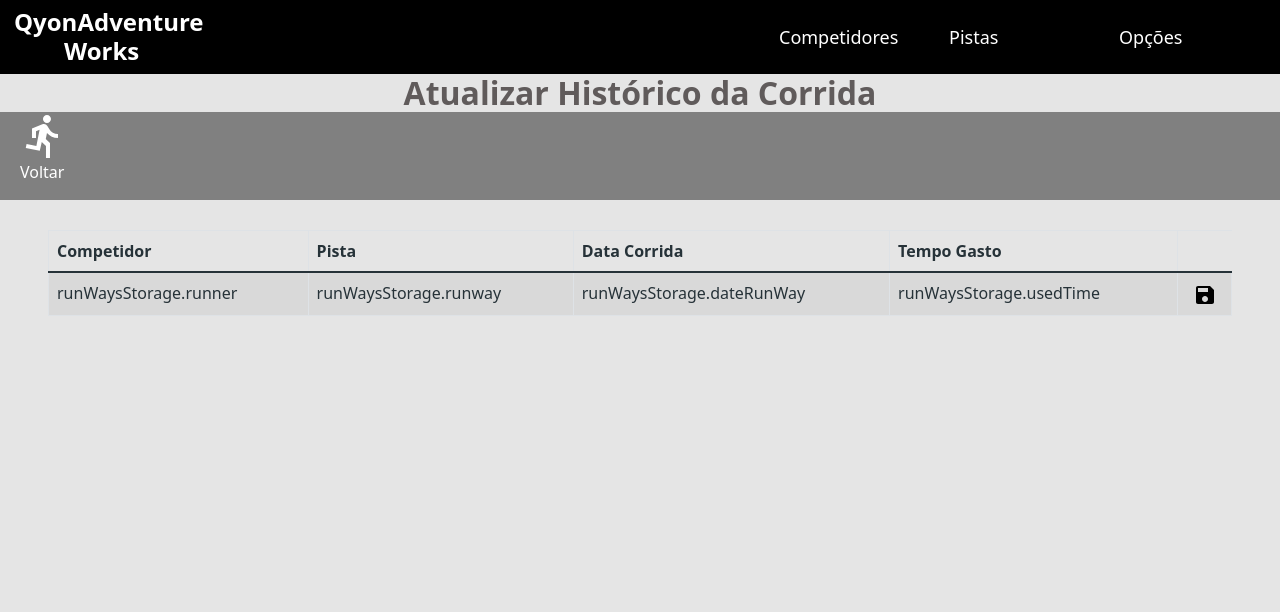
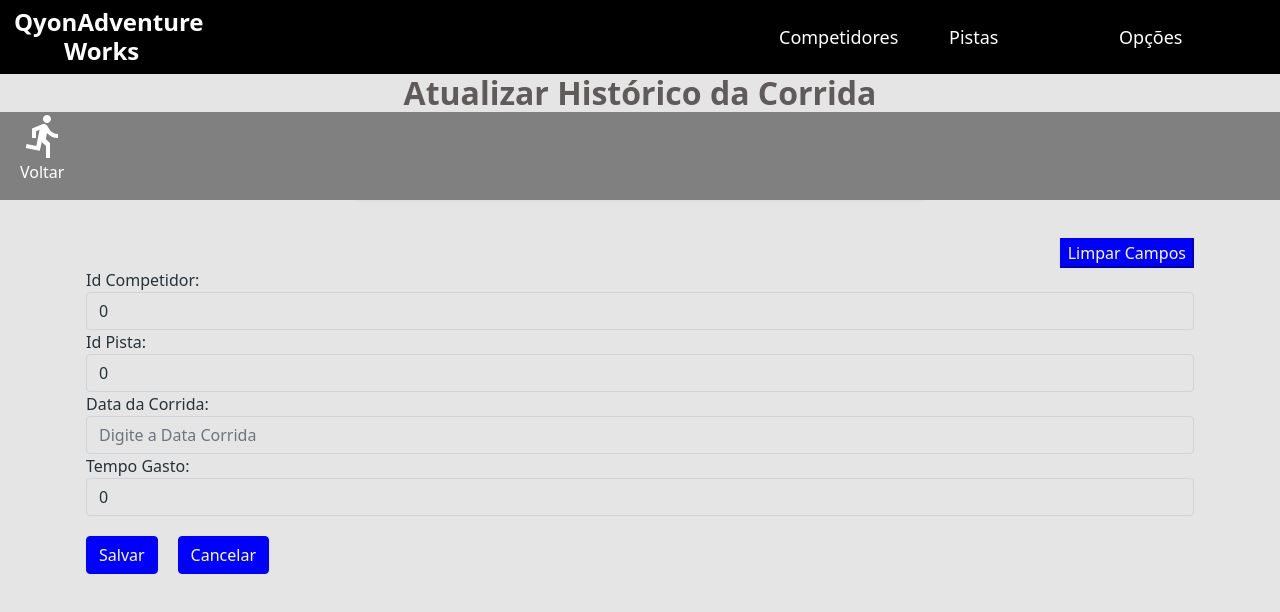
Before and after one commit to Deividwb/QyonAdventureWorks, a React (Create React App) app in the folder front-web-react/: page /opcoes/historicocorrida/atualizar/1 in a window 1280 px wide. Shown: the top 612 px of the page. Built offline with nearby package versions, Linux system fonts and the light colour scheme; no server answers.

Commit message:
Update System

```diff
--- a/front-web-react/src/components/Navbar/index.tsx
+++ b/front-web-react/src/components/Navbar/index.tsx
@@ -28,7 +28,7 @@ const Navbar = () => {
             </li>
 
             <li className="nav-three">
-            <NavLink to="">{<Options/>}</NavLink>
+            <NavLink to="/opcoes/historicocorrida">{<Options/>}</NavLink>
             </li>
           </ul>
         </section>
--- a/front-web-react/src/pages/AddRunWaysStorage/index.tsx
+++ b/front-web-react/src/pages/AddRunWaysStorage/index.tsx
@@ -1,7 +1,74 @@
 import './styles.css';
-import { Link } from 'react-router-dom';
+import { Link, useParams } from 'react-router-dom';
+import { ChangeEvent, useEffect, useState } from 'react';
+import api from 'Services/api';
+
+
+interface IAddRunWaysStorage {
+  id: number;
+  runner: number;
+  runway: number;
+  dateRunWay: string;
+  usedTime: number;
+}
 
 const AddRunWaysStorage = () => {
+
+  const { id } = useParams<{ id: string }>();
+
+  const [model, setModel] = useState<IAddRunWaysStorage>({
+    id: 0,
+    runner: 0,
+    runway: 0,
+    dateRunWay: '',
+    usedTime: 0,
+  });
+
+  useEffect(() => {
+    loadAddRunWaysStorage();
+  }, []);
+
+  async function loadAddRunWaysStorage() {
+    const response = await api.get('/runways-storage');
+    //console.log(response.data);
+    setModel(response.data);
+  }
+
+  ////////
+  useEffect(() => {
+    if (id !== undefined) {
+      findAddRunWayStorage(id);
+    }
+  }, [id]);
+
+  function updateModel(e: ChangeEvent<HTMLInputElement>) {
+    setModel({
+      ...model,
+      [e.target.name]: e.target.value,
+    });
+  }
+
+  async function onSubmit(e: ChangeEvent<HTMLFormElement>) {
+    e.preventDefault();
+
+    if (id !== undefined) {
+      const response = await api.put(`runways-storage/${id}`, model);
+    } else {
+      const response = await api.post('/runways-storage', model);
+    }
+  }
+
+  async function findAddRunWayStorage(id: string) {
+    const response = await api.get(`runways-storage/${id}`);
+    setModel({
+      id: response.data.id,
+      runner: response.data.runner,
+      runway: response.data.runway,
+      dateRunWay: response.data.dateRunWay,
+      usedTime: response.data.usedTime,
+    });
+  }
+
   return (
     <div>
       <div className="container">
@@ -10,7 +77,7 @@ const AddRunWaysStorage = () => {
             <h3 className="text-center">Adicionar Histórico de Corrida</h3>
 
             <div className="card-body">
-              <form action="/competidores">
+              <form onSubmit={onSubmit}>
                 <div className="btn-reset">
                   <input
                     className="btn-secondary"
@@ -62,9 +129,9 @@ const AddRunWaysStorage = () => {
                 </div>
 
 
-                <Link className="btn btn-secondary" to="/opcoes/historicocorrida">
+                <button  type='submit' className="btn btn-secondary" >
                   Salvar
-                </Link>
+                </button>
 
                 <Link
                   className="btn btn-secondary btn-cancel"
--- a/front-web-react/src/pages/AddRunner/index.tsx
+++ b/front-web-react/src/pages/AddRunner/index.tsx
@@ -22,7 +22,7 @@ const AddRunner = () => {
     sexo: '',
     bodyTemperature: 0,
     weight: 0,
-    height: 0,
+    height: 0
   });
 
   useEffect(() => {
@@ -42,10 +42,10 @@ const AddRunner = () => {
 
     if (id !== undefined){
 
-      const response = await api.put(`runners/${id}`, model)
+      const response = await api.put(`runways-storage/${id}`, model)
     }else {
 
-    const response = await api.post('/runners', model)
+    const response = await api.post('/runways-storage', model)
     //console.log(response)
   }
   back()
@@ -60,7 +60,7 @@ const AddRunner = () => {
 
 
   async function findRunner (id: string) {
-    const response = await api.get(`runners/${id}`)
+    const response = await api.get(`runways-storage/${id}`)
     setModel({
       name: response.data.name,
       sexo: response.data.sexo,
@@ -76,6 +76,7 @@ const AddRunner = () => {
         <div className="row">
           <div className="card col-md-6 offset-md-3 offset-md-3">
             <h3 className="text-center">Adicionar Competidor/Atualizar</h3>
+
 
             <div className="card-body">
               <form onSubmit={onSubmit} >
@@ -173,6 +174,9 @@ const AddRunner = () => {
                 </Link>
               </form>
             </div>
+
+
+
           </div>
         </div>
       </div>
--- a/front-web-react/src/pages/RunWaysStorage/index.tsx
+++ b/front-web-react/src/pages/RunWaysStorage/index.tsx
@@ -1,15 +1,89 @@
 import  './styles.css';
 
-import { Link } from 'react-router-dom';
+import { Link, useParams } from 'react-router-dom';
 import { ReactComponent as RunImg } from 'assets/images/run.svg';
 import { ReactComponent as UpdateImg } from 'assets/images/update.svg';
+import { ChangeEvent, useEffect, useState } from 'react';
+import api from 'Services/api';
+import { RunWayStorage } from 'types/runway-storage';
+
+interface IRunWayStorage {
+    runner:number;
+    runway:number;
+    dateRunWay:string;
+    usedTime:number;
+}
+
+const RunWaysStorage = () => {
+
+  const { id } = useParams<{ id: string }>();
+  const [runWayStorage, setRunWayStorage] = useState<RunWayStorage[]>([]);
+
+
+  useEffect(() => {
+    loadRunWaysStorage();
+  }, []);
+
+
+  async function loadRunWaysStorage() {
+
+    const response = await api.get('/runways-storage');
+    //console.log(response.data);
+    setRunWayStorage(response.data)
+  }
+
+
+  const [model, setModel] = useState<IRunWayStorage>({
+    runner:0,
+    runway:0,
+    dateRunWay:'',
+    usedTime:0
+  });
+/////apagar
+
+  useEffect(() => {
+    if (id !== undefined){
+      findRunWayStorage(id)}
+  },[id])
+
+  function updateModel(e: ChangeEvent<HTMLInputElement>) {
+    setModel({
+      ...model,
+      [e.target.name]: e.target.value,
+    });
+  }
+
+  async function onSubmit (e: ChangeEvent<HTMLFormElement>) {
+    e.preventDefault()
+
+    if (id !== undefined){
+
+      const response = await api.put(`runways-storage/${id}`, model)
+    }else {
+
+    const response = await api.post('/runways-storage', model)
+
+  }
+
+}
 
 
 
 
 
+  async function findRunWayStorage (id: string) {
+    const response = await api.get(`runways-storage/${id}`)
+    setModel({
+      runner: response.data.runner,
+      runway: response.data.runways,
+      dateRunWay: response.data.dateRunWay,
+      usedTime: response.data.usedTime
+    })
+  }
 
-const RunWaysStorage = () => {
+
+
+//////apagar
 
   return (
     <div>
@@ -38,19 +112,24 @@ const RunWaysStorage = () => {
 
             <tbody>
               {
-                <tr key={""}>
-                  <td>{"."}</td>
-                  <td>{"."}</td>
-                  <td>{"."}</td>
-                  <td>{"."}</td>
+               runWayStorage.map(runWayStorages =>(
+                <tr key={runWayStorages.id}>
+
+                  <td>{runWayStorages.runner}</td>
+                  <td>{runWayStorages.runway}</td>
+                  <td>{runWayStorages.dateRunWay}</td>
+                  <td>{runWayStorages.usedTime}</td>
 
                   <td>
                     <div className="container-btns">
-                    <Link className='upbutton' to={`/opcoes/historicocorrida/atualizar/${"runWaysStorage.id"}`}> <UpdateImg/> </Link>
+                    <Link className='upbutton' to={`/opcoes/historicocorrida/atualizar/${runWayStorages.id}`}> <UpdateImg/> </Link>
                     </div>
                   </td>
                 </tr>
-              }
+
+              ))}
+
+
             </tbody>
           </table>
         </div>
--- a/front-web-react/src/pages/UpdateRunWaysStorage/index.tsx
+++ b/front-web-react/src/pages/UpdateRunWaysStorage/index.tsx
@@ -1,15 +1,78 @@
-import  './styles.css';
+import './styles.css';
 
-import { Link } from 'react-router-dom';
+import { Link, useParams } from 'react-router-dom';
 import { ReactComponent as RunImg } from 'assets/images/run.svg';
 import { ReactComponent as SaveImg } from 'assets/images/save.svg';
+import { ChangeEvent, useEffect, useState } from 'react';
+import api from 'Services/api';
 
-
-
-
-
+interface IUpdateRunWaysStorage {
+  id: number;
+  runner: number;
+  runway: number;
+  dateRunWay: string;
+  usedTime: number;
+}
 
 const UpdateRunWaysStorage = () => {
+
+  const { id } = useParams<{ id: string }>();
+
+  const [model, setModel] = useState<IUpdateRunWaysStorage>({
+    id: 0,
+    runner: 0,
+    runway: 0,
+    dateRunWay: '',
+    usedTime: 0,
+  });
+
+  useEffect(() => {
+    loadUpdateRunWaysStorage();
+  }, []);
+
+  async function loadUpdateRunWaysStorage() {
+    const response = await api.get('/runways-storage');
+    //console.log(response.data);
+    setModel(response.data);
+  }
+
+  ////////
+  useEffect(() => {
+    if (id !== undefined) {
+      findRunWayStorage(id);
+    }
+  }, [id]);
+
+  function updateModel(e: ChangeEvent<HTMLInputElement>) {
+    setModel({
+      ...model,
+      [e.target.name]: e.target.value,
+    });
+  }
+
+  async function onSubmit(e: ChangeEvent<HTMLFormElement>) {
+    e.preventDefault();
+
+    if (id !== undefined) {
+      const response = await api.put(`runways-storage/${id}`, model);
+    } else {
+      const response = await api.post('/runways-storage', model);
+    }
+  }
+
+  async function findRunWayStorage(id: string) {
+    const response = await api.get(`runways-storage/${id}`);
+    setModel({
+      id: response.data.id,
+      runner: response.data.runner,
+      runway: response.data.runway,
+      dateRunWay: response.data.dateRunWay,
+      usedTime: response.data.usedTime,
+    });
+  }
+
+  //////
+
   return (
     <div>
       <div>
@@ -24,34 +87,92 @@ const UpdateRunWaysStorage = () => {
           </label>
         </div>
 
-        <div className="row container-table">
-          <table className="table table-striped table-bordered">
-            <thead>
-              <tr>
-                <th>Competidor</th>
-                <th>Pista</th>
-                <th>Data Corrida</th>
-                <th>Tempo Gasto</th>
-              </tr>
-            </thead>
+        <div className="container">
+          <div className="row">
+            <div className="card col-md-6 offset-md-3 offset-md-3"></div>
 
-            <tbody>
-              {
-                <tr key={"runWaysStorage.id"}>
-                  <td>{"runWaysStorage.runner"}</td>
-                  <td>{"runWaysStorage.runway"}</td>
-                  <td>{"runWaysStorage.dateRunWay"}</td>
-                  <td>{"runWaysStorage.usedTime"}</td>
+            <div className="card-body">
+              <form onSubmit={onSubmit}>
+                <div className="btn-reset">
+                  <input
+                    className="btn-secondary"
+                    type="reset"
+                    value="Limpar Campos"
+                  />
+                </div>
 
-                  <td>
-                    <div className="container-btns">
-                    <Link className='upbutton' to="/opcoes/historicocorrida" > <SaveImg/> </Link>
-                    </div>
-                  </td>
-                </tr>
-              }
-            </tbody>
-          </table>
+                <div>
+                  <label htmlFor="ctrl-runner">Id Competidor:</label>
+                  <input
+                    id="ctrl-runner"
+                    placeholder="Numero do Competidor"
+                    name="runner"
+                    className="form-control"
+                    value={model.runner}
+                    onChange={(e: ChangeEvent<HTMLInputElement>) =>
+                      updateModel(e)
+                    }
+                  />
+                </div>
+
+                <div>
+                  <label htmlFor="ctrl-runway">Id Pista:</label>
+                  <input
+                    id="ctrl-runway"
+                    placeholder="Digite a Pista"
+                    name="runway"
+                    className="form-control"
+                    value={model.runway}
+                    onChange={(e: ChangeEvent<HTMLInputElement>) =>
+                      updateModel(e)
+                    }
+                  />
+                </div>
+
+                <div>
+                  <label htmlFor="ctrl-date">Data da Corrida:
+                  </label>
+                  <input
+                    id="ctrl-date"
+                    placeholder="Digite a Data Corrida"
+                    name="date"
+                    className="form-control"
+                    value={model.dateRunWay}
+                    onChange={(e: ChangeEvent<HTMLInputElement>) =>
+                      updateModel(e)
+                    }
+                  />
+                </div>
+
+                <div>
+                  <label htmlFor="ctrl-usedtime">Tempo Gasto:</label>
+                  <input
+                    id="ctrl-usedtime"
+                    placeholder="Digite o tempo da Corrida"
+                    name="usedtime"
+                    className="form-control"
+                    value={model.usedTime}
+                    onChange={(e: ChangeEvent<HTMLInputElement>) =>
+                      updateModel(e)
+                    }
+                  />
+                </div>
+
+                <button type="submit" className="btn btn-secondary">
+                  Salvar
+                </button>
+
+                <Link
+                  className="btn btn-secondary btn-cancel"
+                  to="/opcoes/historicocorrida"
+                >
+                  Cancelar
+                </Link>
+              </form>
+            </div>
+
+            <div />
+          </div>
         </div>
       </div>
     </div>
```
Also changed, not shown: 1 other file (tests, documents, lock files or other folders).
